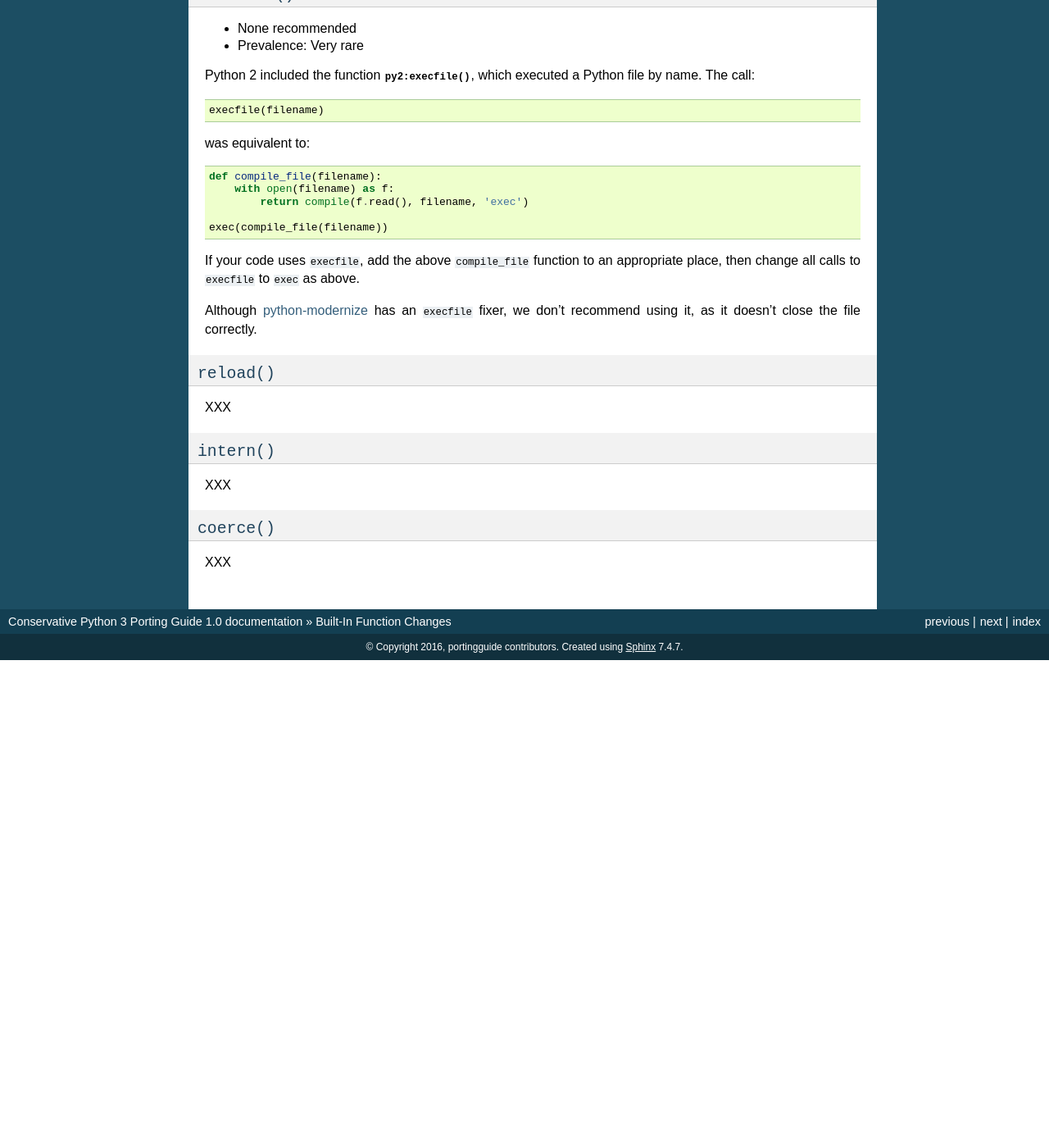
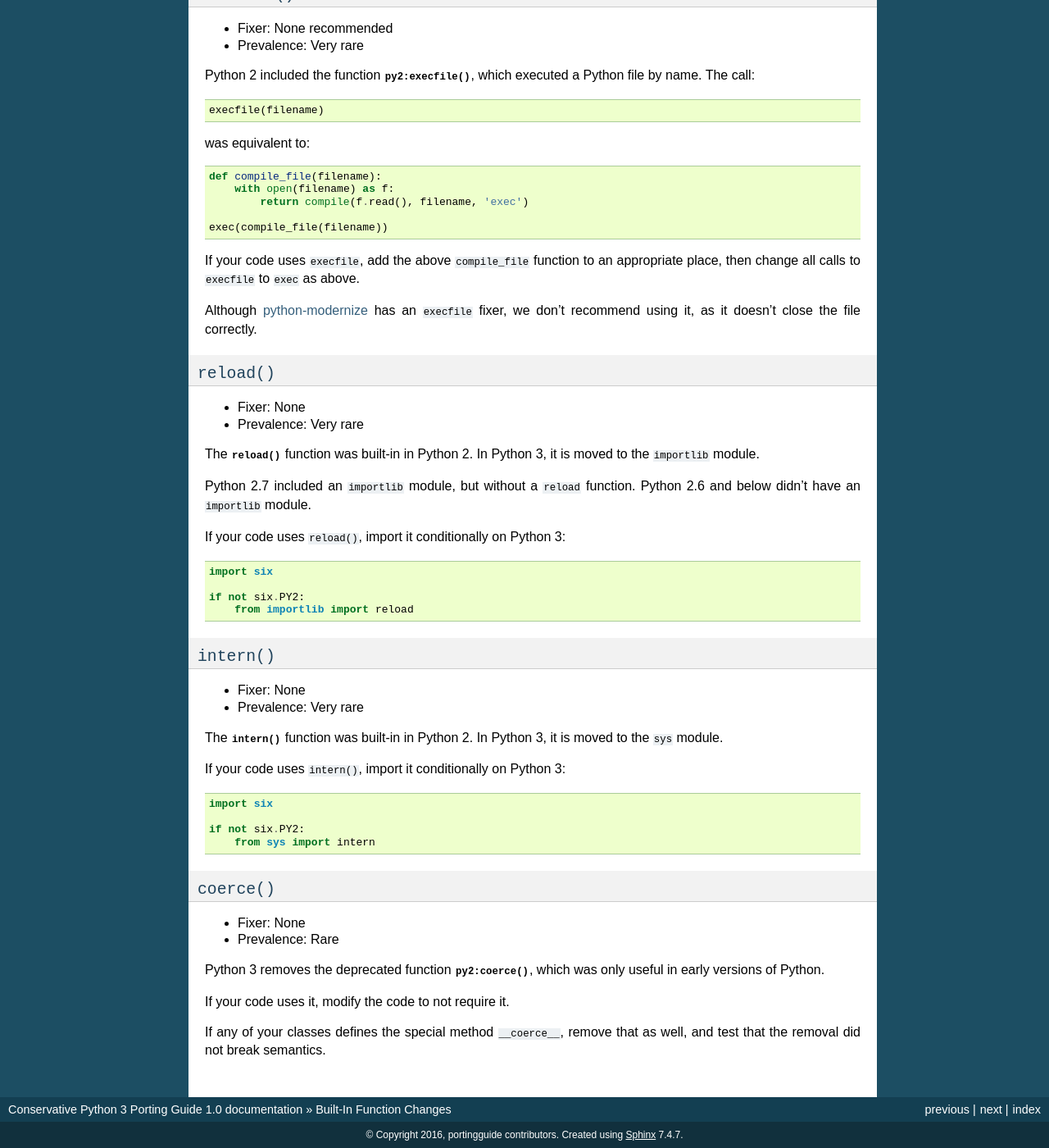
Before and after one commit to fedora-python/portingguide, a Sphinx documentation site: the page built from source/builtins.rst, in a window 1280 px wide and 1400 px high, scrolled down 2964 px. Shown: the whole window at 82% size. Built offline with Sphinx 7.4.7, drawn with Linux system fonts in a browser that asks for light colours; before the commit the page ends 3769 px from its top, so only the background shows below that.

Commit message:
Describe reload(), intern(), coerce()

```diff
--- a/source/builtins.rst
+++ b/source/builtins.rst
@@ -181,7 +181,7 @@ syntax.
 ``execfile()``
 ~~~~~~~~~~~~~~
 
-* None recommended
+* Fixer: None recommended
 * Prevalence: Very rare
 
 Python 2 included the function :func:`py2:execfile`, which executed
@@ -211,16 +211,53 @@ using it, as it doesn't close the file correctly.
 ``reload()``
 ~~~~~~~~~~~~
 
-XXX
+* Fixer: None
+* Prevalence: Very rare
+
+The :func:`~importlib.reload` function was built-in in Python 2.
+In Python 3, it is moved to the ``importlib`` module.
+
+Python 2.7 included an ``importlib`` module, but without a ``reload`` function.
+Python 2.6 and below didn't have an ``importlib`` module.
+
+If your code uses ``reload()``, import it conditionally on Python 3::
+
+    import six
+
+    if not six.PY2:
+        from importlib import reload
+
 
 
 ``intern()``
 ~~~~~~~~~~~~
 
-XXX
+* Fixer: None
+* Prevalence: Very rare
+
+The :func:`~importlib.intern` function was built-in in Python 2.
+In Python 3, it is moved to the ``sys`` module.
+
+If your code uses ``intern()``, import it conditionally on Python 3::
+
+    import six
+
+    if not six.PY2:
+        from sys import intern
 
 
 ``coerce()``
 ~~~~~~~~~~~~
 
-XXX
+* Fixer: None
+* Prevalence: Rare
+
+Python 3 removes the deprecated function :func:`py2:coerce`, which was only
+useful in early versions of Python.
+
+If your code uses it, modify the code to not require it.
+
+If any of your classes defines the special method ``__coerce__``,
+remove that as well, and test that the removal did not break semantics.
+
+.. XXX: I've never seen serious use of ``coerce``, so the advice is limited.
```
